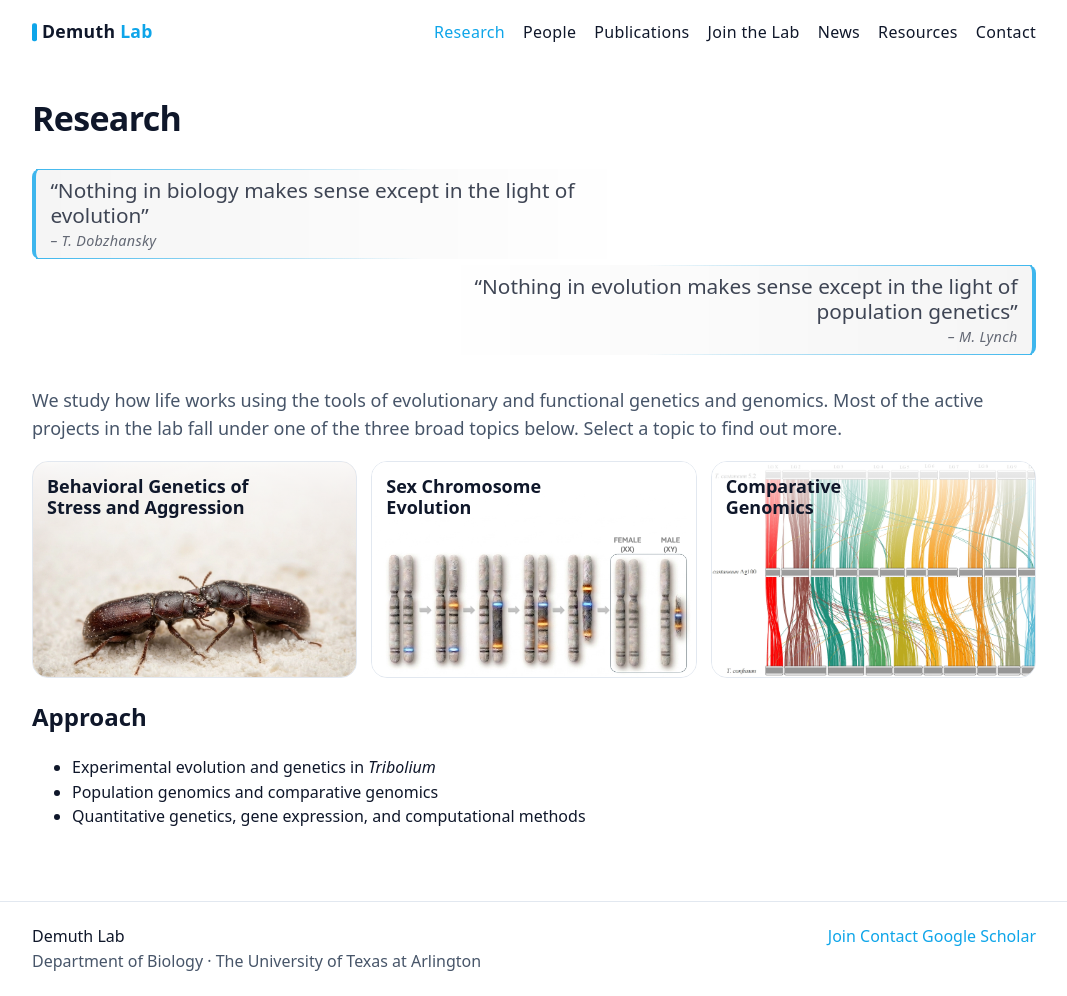
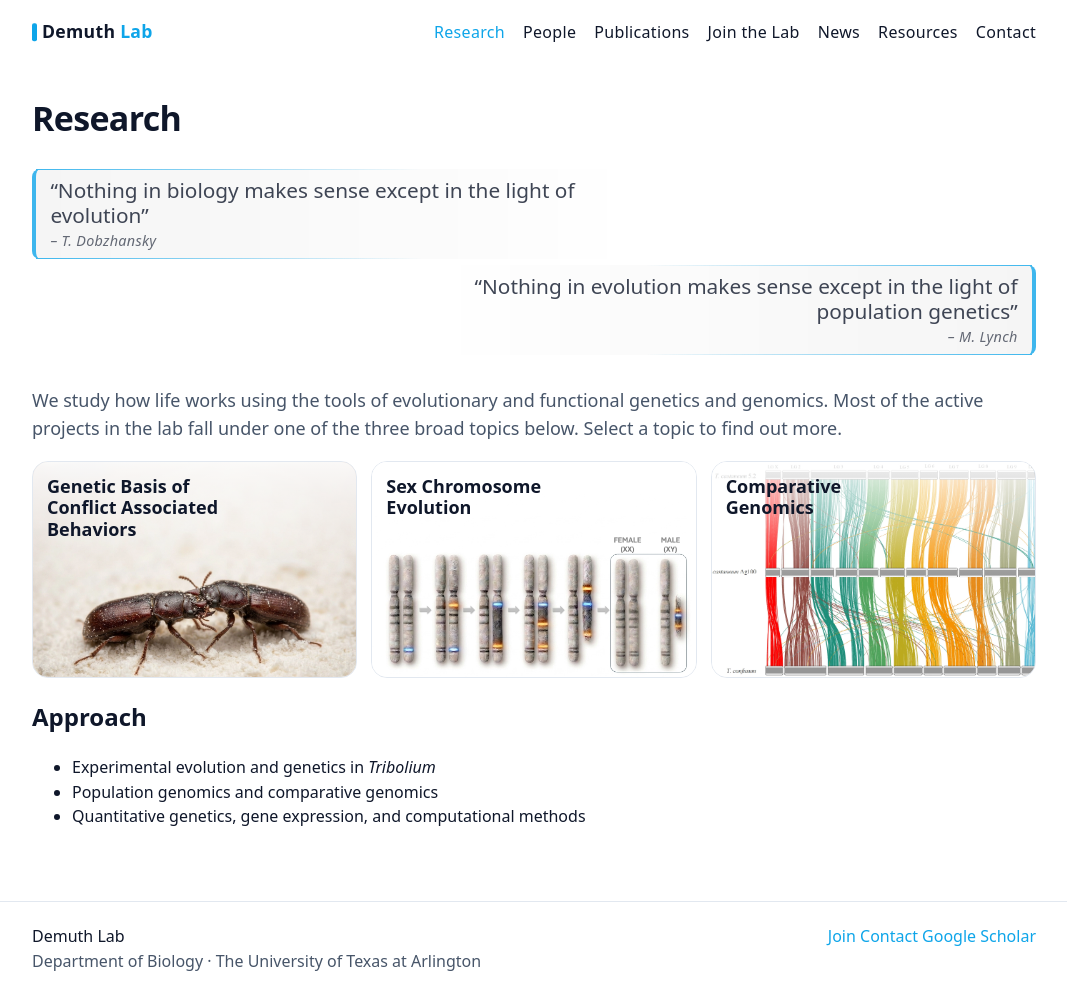
Before and after one commit to demuth-lab/demuth-lab.github.io, a Jekyll site: the page built from research/index.md, in a window 1280 px wide and 996 px high. Shown: the whole window, without its empty margins (106-1173 px from the left). Built offline with Jekyll 4.4.1, drawn with Linux system fonts in a browser that asks for light colours.

Commit message:
Update card title for behavior research section

```diff
--- a/_research/behavior.md
+++ b/_research/behavior.md
@@ -3,7 +3,7 @@ title: "Behavior"
 summary: "Genetic mechanisms underlying male-male contest behaviors"
 hero_image: null
 card_image: "/assets/img/research/gcorn_fight.webp"
-card_title: "Behavioral Genetics of Stress and Aggression"
+card_title: "Genetic Basis of Conflict Associated Behaviors"
 card_blurb: "The molecular basis of behavior"
 key_pubs:
   - title: "Add a key paper here"
```
